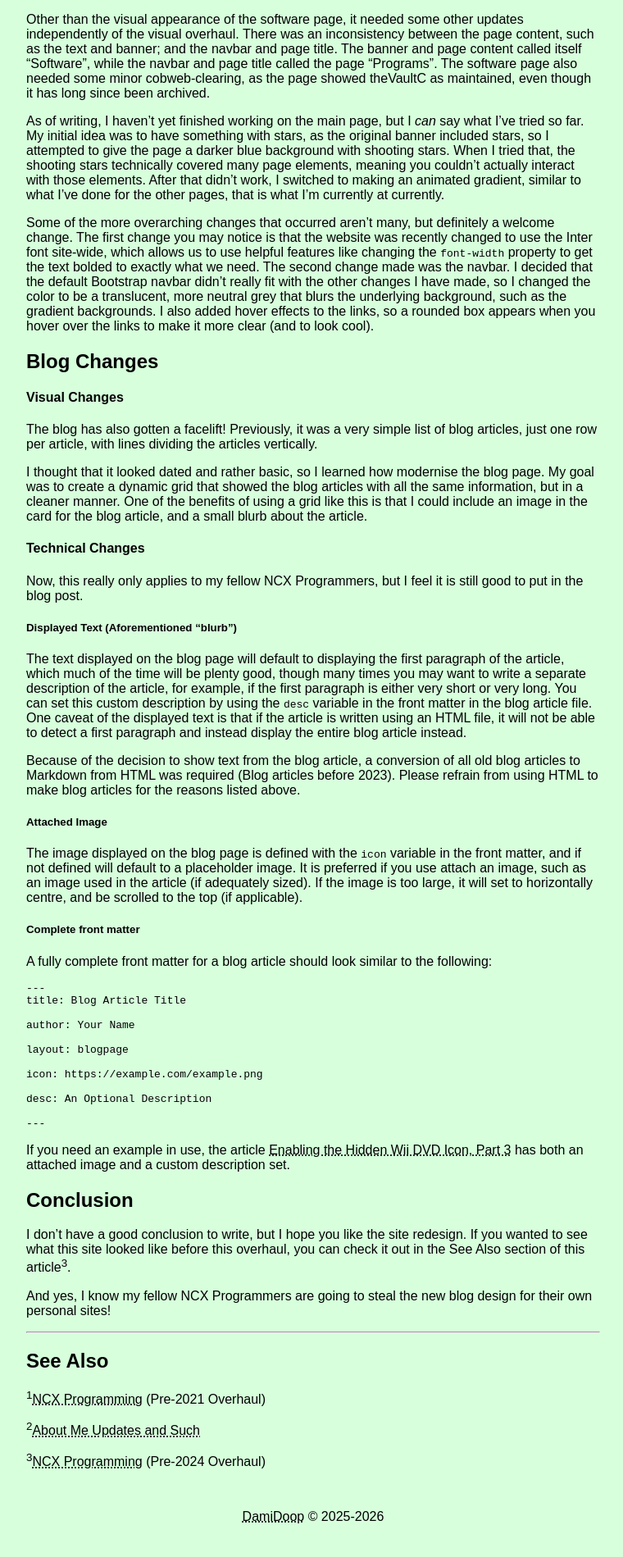
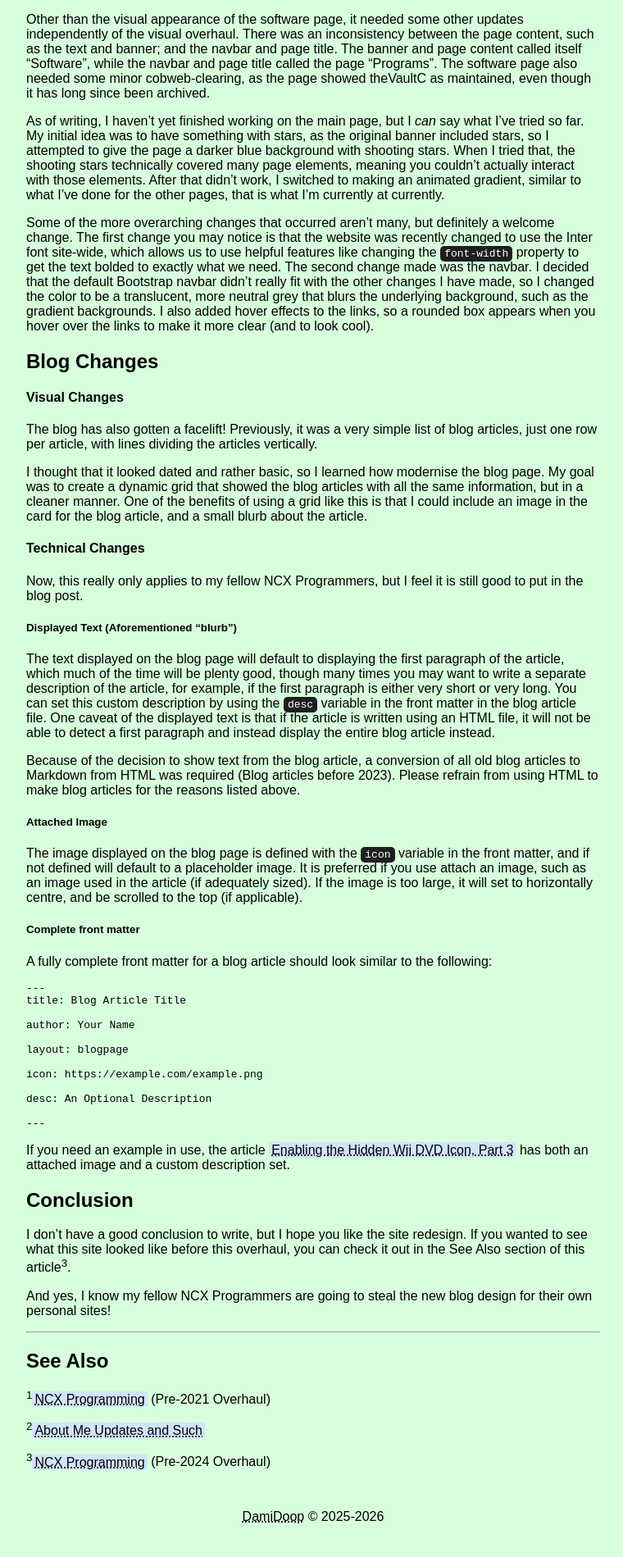
Before and after one commit to DamiDoop/damidoop.github.io, a Jekyll site: the page built from _posts/2024-08-16-site-facelift.md, in a window 1280 px wide. Shown: the part 710-2609 px from the top of the page at 82% size, without its empty margins (258-1018 px from the left). Built offline with Jekyll 4.4.1, drawn with Linux system fonts in a browser that asks for light colours; some web fonts are replaced.

```diff
--- a/assets/css/lighttheme.css
+++ b/assets/css/lighttheme.css
@@ -1,15 +1,34 @@
 body {
     color: #000000;
     background-color: #d7ffdc;
+}
+
+code {
+    color: white;
+    background-color: rgba(30, 30, 30, 10);
+    padding: 2px 5px 2px 5px;
+    border-radius: 5px;
 }
 
 a {
     color: #000000;
 }
 
-a:hover {
+.blog-content a {
+    background-color: rgba(209, 229, 252, 80);
+    padding: 1px 3px 1px 3px;
+    border-radius: 2px;
+}
+
+.blog-content a:hover {
+    background-color: rgba(227, 238, 255, 80);
+    padding: 1px 3px 1px 3px;
+    border-radius: 2px;
+}
+
+/* a:hover {
     color: #50506c
-}
+} */
 
 .blog-list-date-span {
     color: #333333;
--- a/assets/css/style.css
+++ b/assets/css/style.css
@@ -24,6 +24,12 @@ svg {
   width: 100%;
   height: auto;
   display: block;
+}
+
+code {
+  background-color: rgba(30, 30, 30, 10);
+  padding: 2px 5px 2px 5px;
+  border-radius: 5px;
 }
 
 .title {
```
Also changed, not shown: _posts/2026-10-08-build-day-8.md (added, +20 -0 lines).
